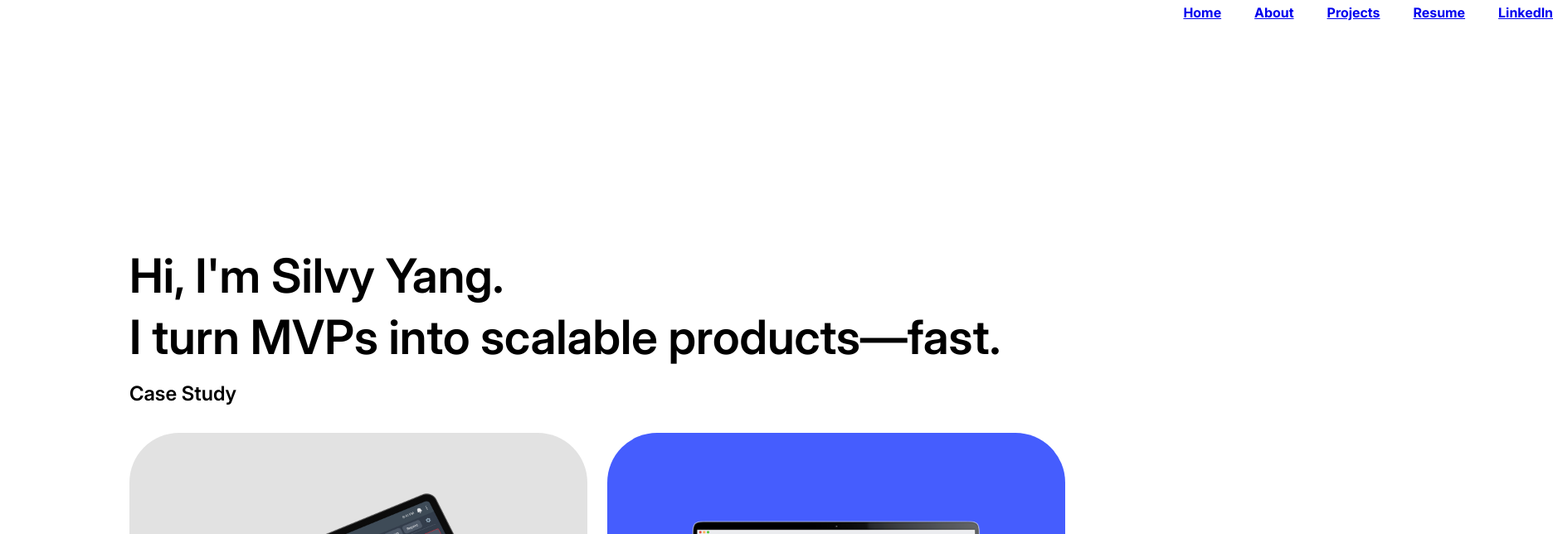
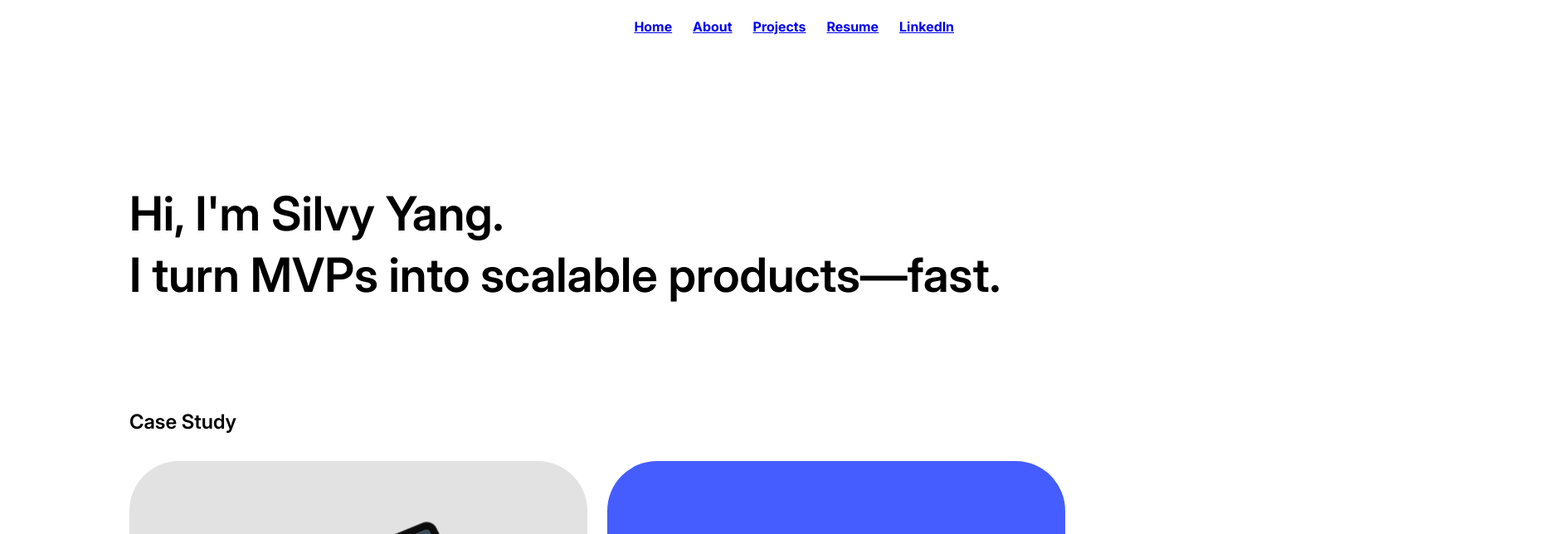
Before and after one commit to pado0/designer-portfolio, a React (Vite) app: page / in a window 1280 px wide. Shown: the top 644 px of the page at 83% size, 1872 px wide, since content can reach past the window. Built offline with nearby package versions, Linux system fonts and the light colour scheme.

Commit message:
feat: Header

```diff
--- a/src/App.tsx
+++ b/src/App.tsx
@@ -3,14 +3,14 @@ import "./App.css";
 
 import './index.css'
 import { PageProject } from "./pages/PageProject";
+import { Home } from "./pages/Home";
 
 function App() {
     return (
         <Router>
             <div>
-                {/* <Header/> */}
                 <Routes>
-                    <Route path="/" element={<PageProject/>}/>
+                    <Route path="/" element={<Home/>}/>
                 </Routes>
             </div>
         </Router>
--- a/src/components/Gnb.css
+++ b/src/components/Gnb.css
@@ -1,30 +1,23 @@
 @import './GnbStyleGuide.css';
 .GNB {
-  height: 30px;
-  width: 1128px;
+
+    text-align: center;
+    display: flex;
+    flex-direction: column;
+    align-items: center;
+    width: 100%;
+    background-color: #ffffff;
+    padding: 20px 0;
 }
 
-.GNB .frame {
+.frame {
   align-items: center;
-  display: inline-flex;
-  gap: 40px;
-  height: 30px;
-  left: 744px;
-  position: relative;
+  display: flex;
   justify-content: flex-end;
-  width: 1128px;
-}
-
-.GNB .text-wrapper {
-  position: relative;
-  white-space: nowrap;
-  width: fit-content;
-}
-
-.GNB .div {
-  position: relative;
-  white-space: nowrap;
-  width: fit-content;
+  width: 100%;
+  max-width: 1440px;
+  margin: 0 auto;
+  padding: 0 20px;
 }
 
 .GNB .div-2 {
@@ -108,3 +101,10 @@
   color: #455dfe;
   text-decoration: none;
 }
+
+.nav-links {
+  display: flex;
+  gap: 25px;
+  align-items: center;
+  padding-right: 150px;
+}
--- a/src/components/Gnb.tsx
+++ b/src/components/Gnb.tsx
@@ -9,6 +9,7 @@ export const Gnb = ({ property1 }: Props): JSX.Element => {
   return (
     <div className="GNB">
       <div className="frame">
+        <div className="nav-links">
           <div className={`text-wrapper ${property1}`}>
             <a href="/">Home</a>
           </div>
@@ -26,6 +27,7 @@ export const Gnb = ({ property1 }: Props): JSX.Element => {
           </div>
         </div>
       </div>
+    </div>
   );
 };
 
--- /dev/null
+++ b/src/pages/Home.css
@@ -0,0 +1,22 @@
+.home {
+  background-color: #ffffff;
+  display: flex;
+  flex-direction: column;
+  position: relative;
+  width: 100%;
+  min-height: 100vh;
+}
+
+.gnb-wrapper {
+  /* position: fixed; */
+  /* top: 0; */
+  /* left: 0; */
+  width: 100%;
+  /* z-index: 1000; */
+  background-color: #ffffff;
+}
+
+.content {
+
+  width: 100%;
+}
--- /dev/null
+++ b/src/pages/Home.tsx
@@ -0,0 +1,16 @@
+import { Gnb } from "../components/Gnb";
+import "./Home.css";
+import { PageProject } from "./PageProject";
+
+export const Home = (): JSX.Element => {
+  return (
+    <div className="home">
+      <div className="gnb-wrapper">
+        <Gnb property1="default" />
+      </div>
+      <div className="content">
+        <PageProject />
+      </div>
+    </div>
+  );
+};
--- a/src/pages/PageProject.css
+++ b/src/pages/PageProject.css
@@ -55,7 +55,7 @@
     letter-spacing: var(--inter-57-semi-letter-spacing);
     line-height: var(--inter-57-semi-line-height);
     position: absolute;
-    top: 209px;
+    top: 100px;
   }
 
   .page-project .text-wrapper-2 {
--- a/src/pages/PageProject.tsx
+++ b/src/pages/PageProject.tsx
@@ -7,7 +7,6 @@ import closelook3 from "../assets/closelook-3.png";
 import closelook4 from "../assets/closelook-4.png";
 import iconArrowLeft from "../assets/icon-arrow-left.svg";
 import iconArrowRight from "../assets/icon-arrow-right.svg";
-import { Gnb } from "../components/Gnb";
 import "./PageProject.css";
 
 const projects = [
@@ -57,7 +56,6 @@ export const PageProject = (): JSX.Element => {
 
   return (
     <div>
-      <Gnb property1="default" />
       <div className="page-project">
         <div className="div-2">
           <div className="thumbnail-wrapper">
```
Lines whose indentation alone changed are shown as unchanged.
